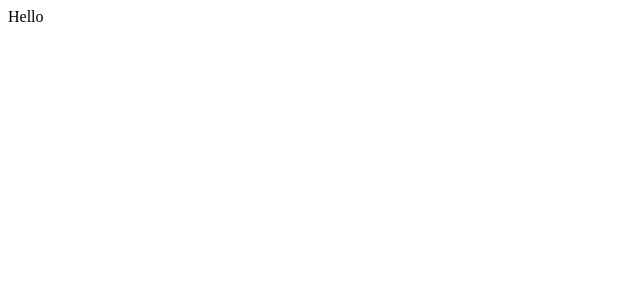
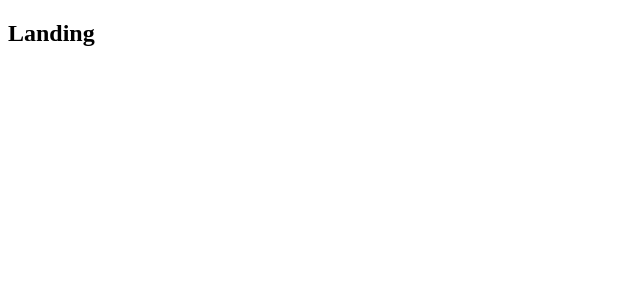
Before and after one commit to kasprzyk/node-with-react, a React (Create React App) app in the folder client/: page / in a window 1280 px wide. Shown: the top 300 px of the page, without its empty margins (0-640 px from the left). Built offline with nearby package versions, Linux system fonts and the light colour scheme.

Commit message:
Route configuration

```diff
--- a/client/src/components/App.js
+++ b/client/src/components/App.js
@@ -7,7 +7,15 @@
 const Landing = () => <h2>Landing</h2>;
 
 const App = () => {
-  return <div>Hello</div>;
+  return (
+    <div>
+      <BrowserRouter>
+        <div>
+          <Route path='/' component={Landing} />
+        </div>
+      </BrowserRouter>
+    </div>
+  );
 };
 
 export default App;
```
